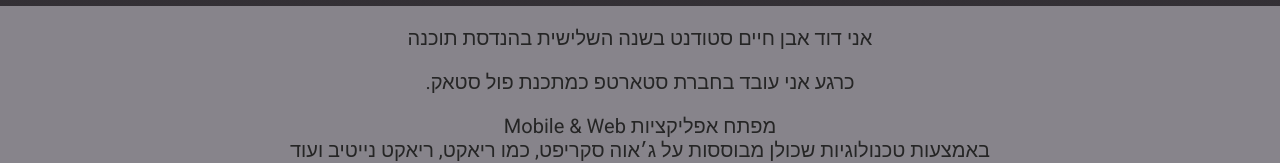
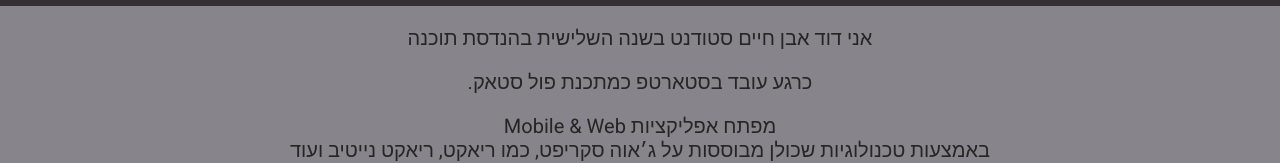
Before and after one commit to davidevenhaim/javascript-hebrew-blog, a Next.js app: page /aboutme in a window 1280 px wide. Shown: the part 454-617 px from the top of the page. Built offline with nearby package versions, Linux system fonts and the light colour scheme.

Commit message:
Added website metadata

```diff
--- a/pages/aboutme/index.js
+++ b/pages/aboutme/index.js
@@ -5,7 +5,7 @@
     <div style={{ textAlign: "center", fontSize: 20 }}>
       <Hero />
       <p>אני דוד אבן חיים סטודנט בשנה השלישית בהנדסת תוכנה</p>
-      <p>.כרגע אני עובד בחברת סטארטפ כמתכנת פול סטאק</p>
+      <p>.כרגע עובד בסטארטפ כמתכנת פול סטאק</p>
       <p>
         {" "}
         Mobile & Web מפתח אפליקציות
```
